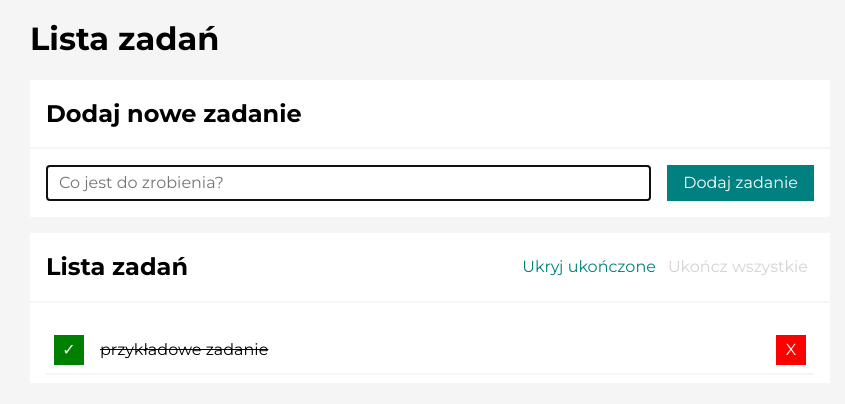
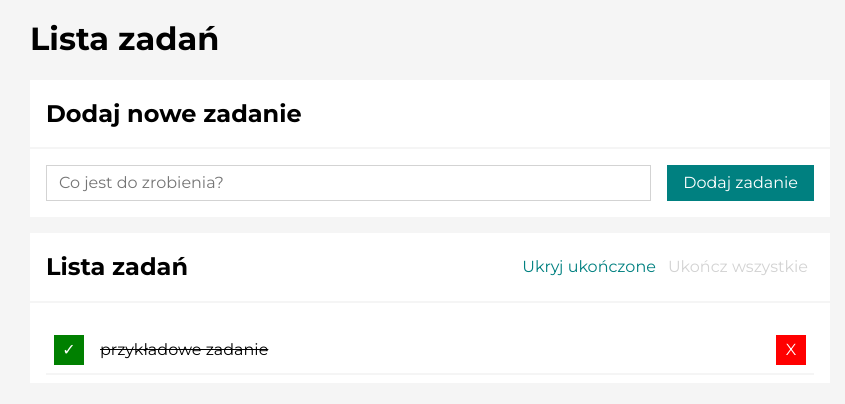
Before and after one commit to Urbork/to-do-list-react, a React (Create React App) app: page / in a window 1280 px wide. Shown: the top 404 px of the page, without its empty margins (210-1055 px from the left). Built offline with nearby package versions, Linux system fonts and the light colour scheme.

Commit message:
input autofocus added

```diff
--- a/src/Form/index.js
+++ b/src/Form/index.js
@@ -1,8 +1,9 @@
-import { useState } from "react";
+import { useState, useRef } from "react";
 import { MainForm, FormInput, FormButton } from "./styled"
 
 const Form = ({ addNewTask }) => {
   const [newTaskContent, setNewTaskContent] = useState("");
+  const focusRef = useRef(null);
 
   const onFormSubmit = (event) => {
     event.preventDefault();
@@ -13,16 +14,17 @@ const Form = ({ addNewTask }) => {
 
     addNewTask(newTaskContent.trim());
     setNewTaskContent("");
+    focusRef.current.focus();
   };
 
   return (
     <MainForm onSubmit={onFormSubmit}>
       <FormInput
+        ref={focusRef}
         value={newTaskContent}
         onChange={({ target }) => setNewTaskContent(target.value)}
         type="text"
         placeholder="Co jest do zrobienia?"
-        autoFocus
       />
       <FormButton>Dodaj zadanie</FormButton>
     </MainForm>
```
